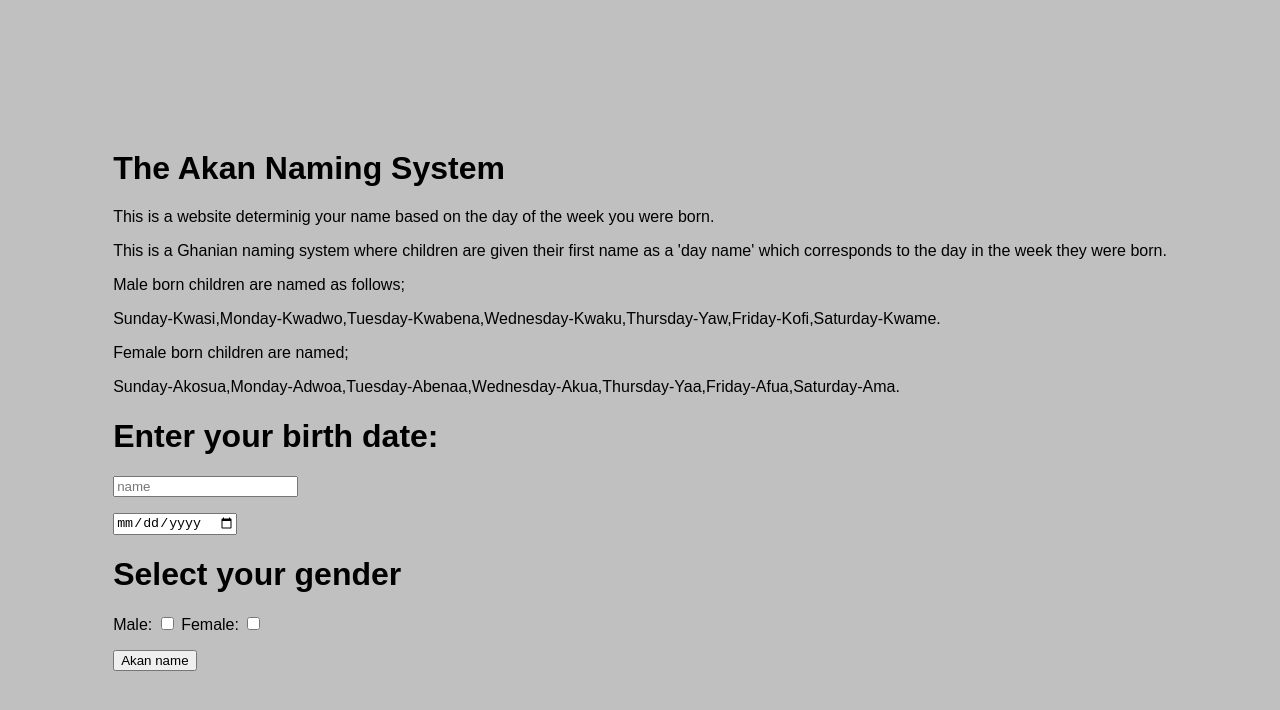
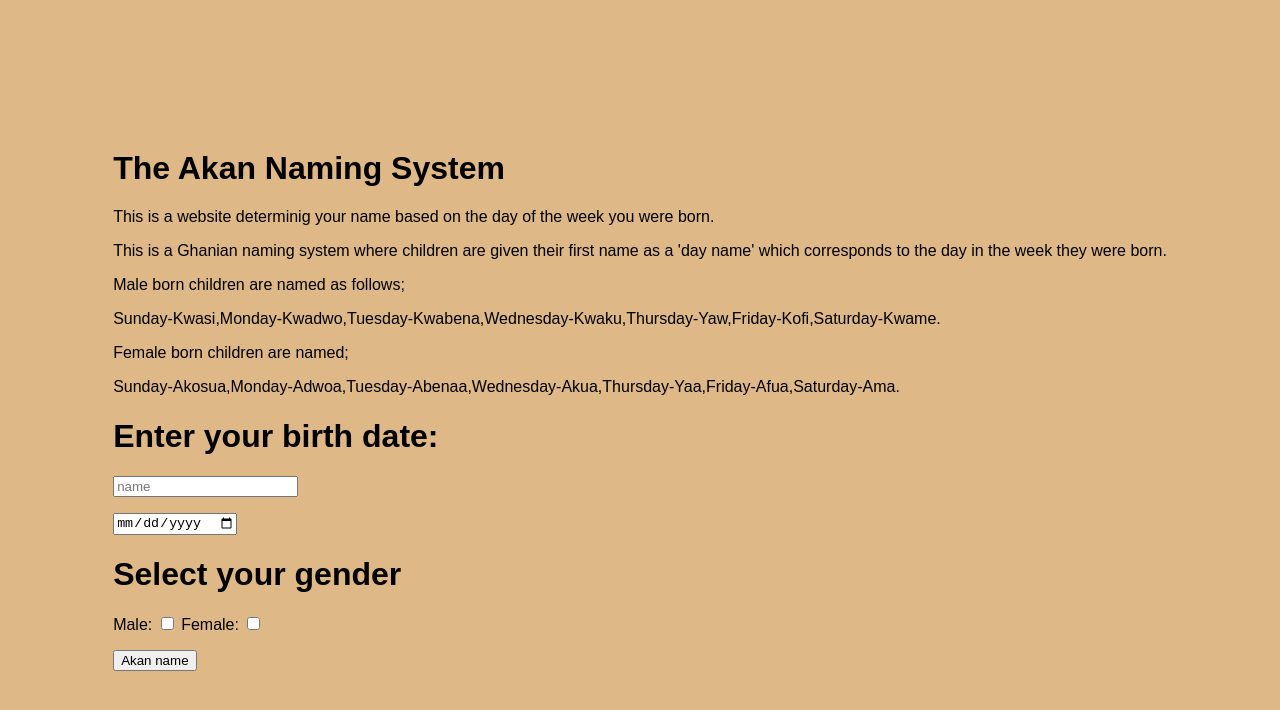
Before and after one commit to andrew4779/Akan-name, a plain HTML site: page index.html in a window 1280 px wide. Drawn offline with Linux system fonts and the light colour scheme.

Commit message:
updated the background color

```diff
--- a/CSS/styles.css
+++ b/CSS/styles.css
@@ -7,7 +7,7 @@ body{
     height: 100vh;
     overflow: hidden;
     margin: 0%;
-    background-color:silver;
+    background-color: burlywood;
     box-shadow: rgba(0, 0, 0, 0.2);
     overflow: hidden;
     border-radius: initial;
```
